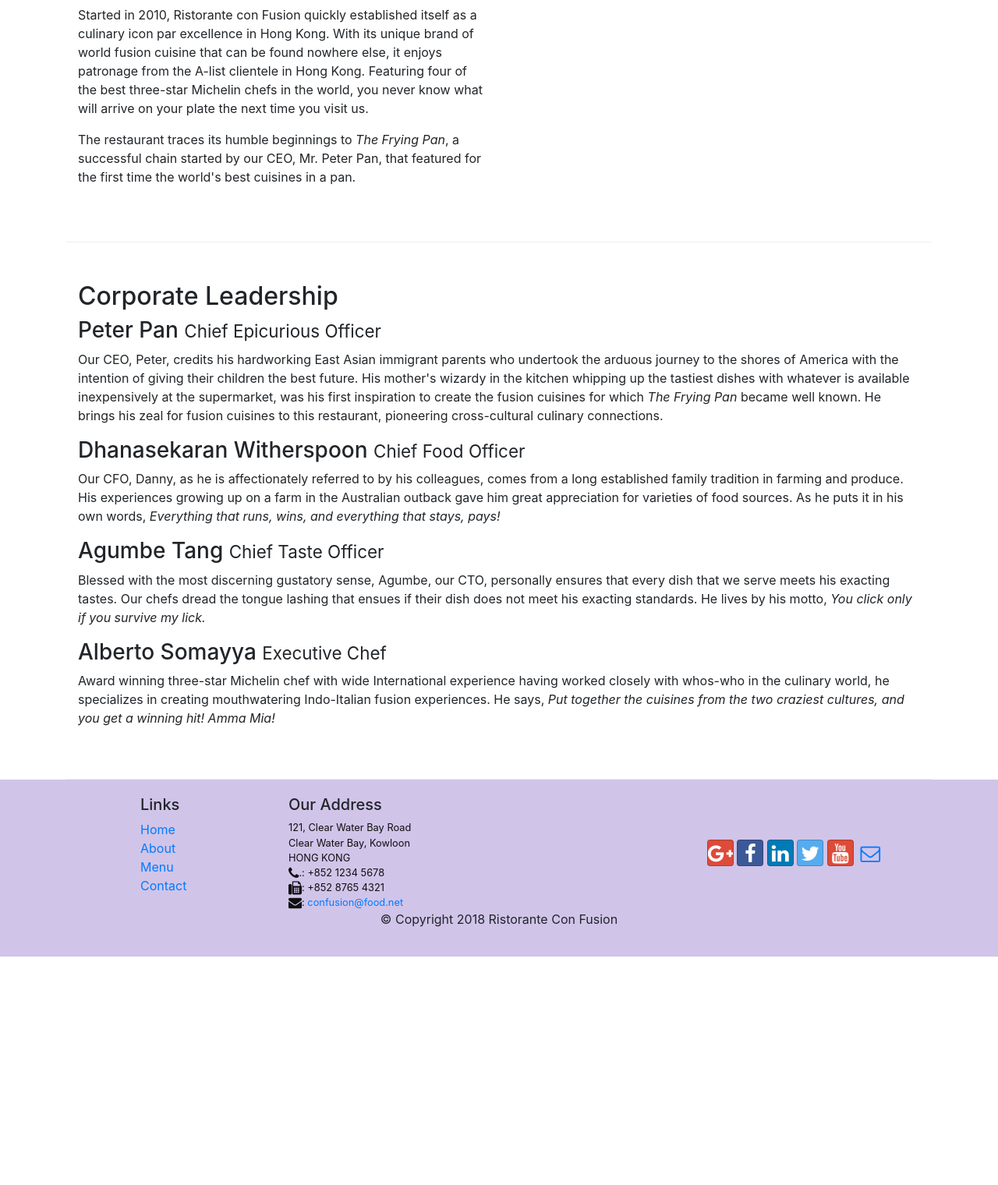
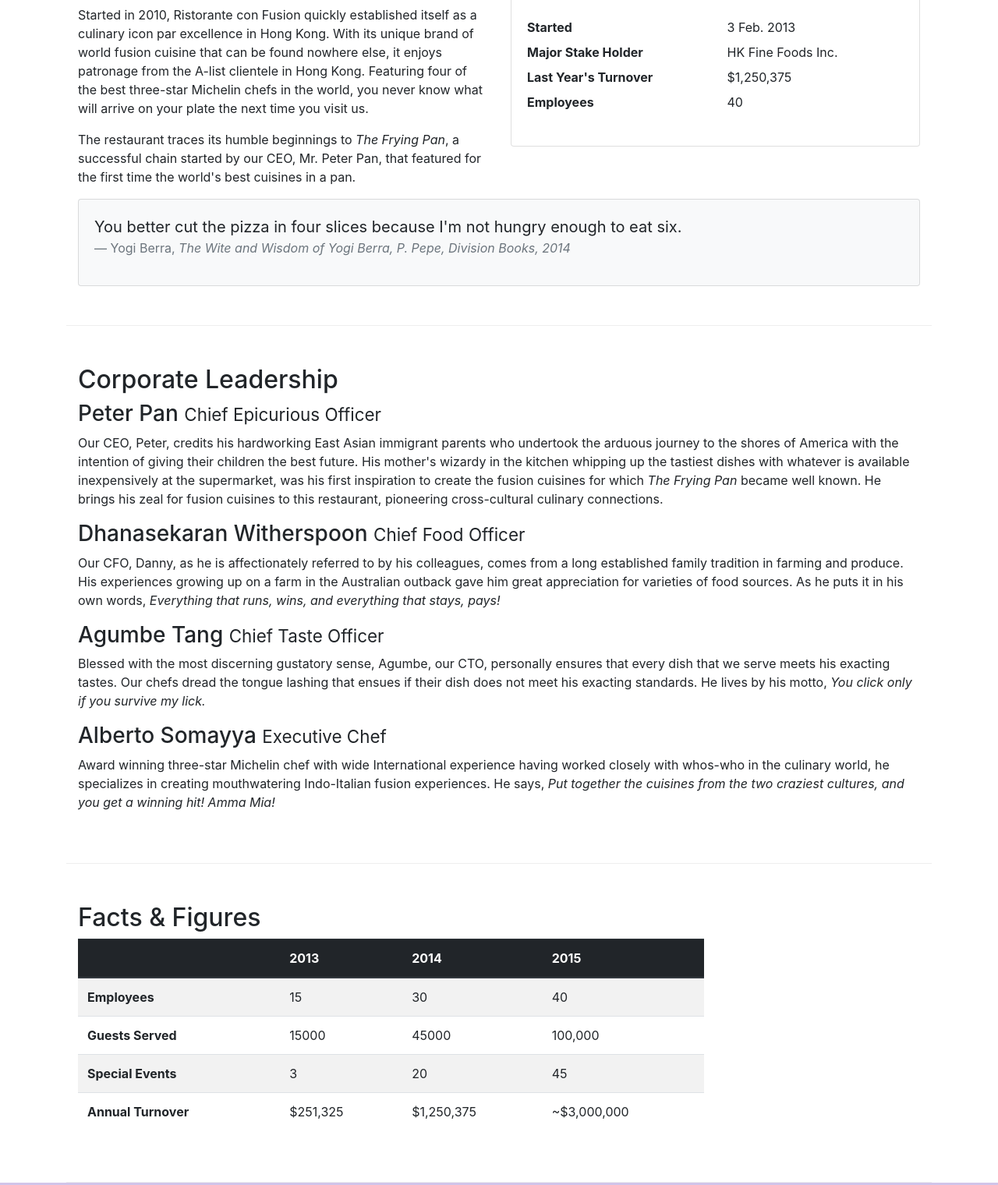
Before and after one commit to KizmetMars/conFusion, a website: page aboutus.html in a window 1280 px wide. Shown: the part 554-2074 px from the top of the page at 78% size. Before the commit the page ends 1781 px from the top, so only its background shows below. Drawn offline with nearby package versions, Linux system fonts and the light colour scheme.

Commit message:
tables and cards

```diff
--- a/aboutus.html
+++ b/aboutus.html
@@ -66,6 +66,35 @@
                 <p>The restaurant traces its humble beginnings to <em>The Frying Pan</em>, a successful chain started by our CEO, Mr. Peter Pan, that featured for the first time the world's best cuisines in a pan.</p>
             </div>
             <div class="col-12 col-sm-6">
+                <div class="card">
+                    <h3 class="card-hearder bg-primary text-while">Facts At a Glance</h3>
+                    <div class="card-body">
+                        <dl class="row">
+                            <dt class="col-6">Started</dt>
+                            <dd class="col-6">3 Feb. 2013</dd>
+                            <dt class="col-6">Major Stake Holder</dt>
+                            <dd class="col-6">HK Fine Foods Inc.</dd>
+                            <dt class="col-6">Last Year's Turnover</dt>
+                            <dd class="col-6">$1,250,375</dd>
+                            <dt class="col-6">Employees</dt>
+                            <dd class="col-6">40</dd>
+                        </dl>
+                    </div>
+                </div>
+            </div>
+            <div class="col-12">
+                <div class="card card-body bg-light">
+                    <blockquote class="blockquote">
+                        <p class="mb-0">You better cut the pizza in four slices
+                            because I'm not hungry enough to eat six.
+                        </p>
+                        <footer class="blockquote-footer">Yogi Berra,
+                            <cite title="Source Title">The Wite and Wisdom of
+                                Yogi Berra, P. Pepe, Division Books, 2014
+                            </cite>
+                        </footer>
+                    </blockquote>
+                </div>
             </div>
         </div>
 
@@ -83,7 +112,52 @@
                 <p  class="d-none d-sm-block">Award winning three-star Michelin chef with wide International experience having worked closely with whos-who in the culinary world, he specializes in creating mouthwatering Indo-Italian fusion experiences. He says, <em>Put together the cuisines from the two craziest cultures, and you get a winning hit! Amma Mia!</em></p>
               </div>
        </div>
+       <div class="row row-content">
+            <div class="col-12 col-sm-9">
+                <h2>Facts &amp; Figures</h2>
+                <div class="table-responsive">
+                    <table class="table table-striped">
+                        <thead class="thead-dark">
+                            <tr>
+                                <th>&nbsp;</th>
+                                <th>2013</th>
+                                <th>2014</th>
+                                <th>2015</th>
+                            </tr>
+                        </thead>
+                        <tbody>
+                            <tr>
+                                <th>Employees</th>
+                                <td>15</td>
+                                <td>30</td>
+                                <td>40</td>
+                            </tr>
+                            <tr>
+                                <th>Guests Served</th>
+                                <td>15000</td>
+                                <td>45000</td>
+                                <td>100,000</td>
+                            </tr>
+                            <tr>
+                                <th>Special Events</th>
+                                <td>3</td>
+                                <td>20</td>
+                                <td>45</td>
+                            </tr>
+                            <tr>
+                                <th>Annual Turnover</th>
+                                <td>$251,325</td>
+                                <td>$1,250,375</td>
+                                <td>~$3,000,000</td>
+                            </tr>
+                        </tbody>
+                    </table>
+                </div>
+            </div>
+            <div class="col-12 col-sm-3">
 
+            </div>
+        </div>
     </div>
 
     <footer class="footer">
```
